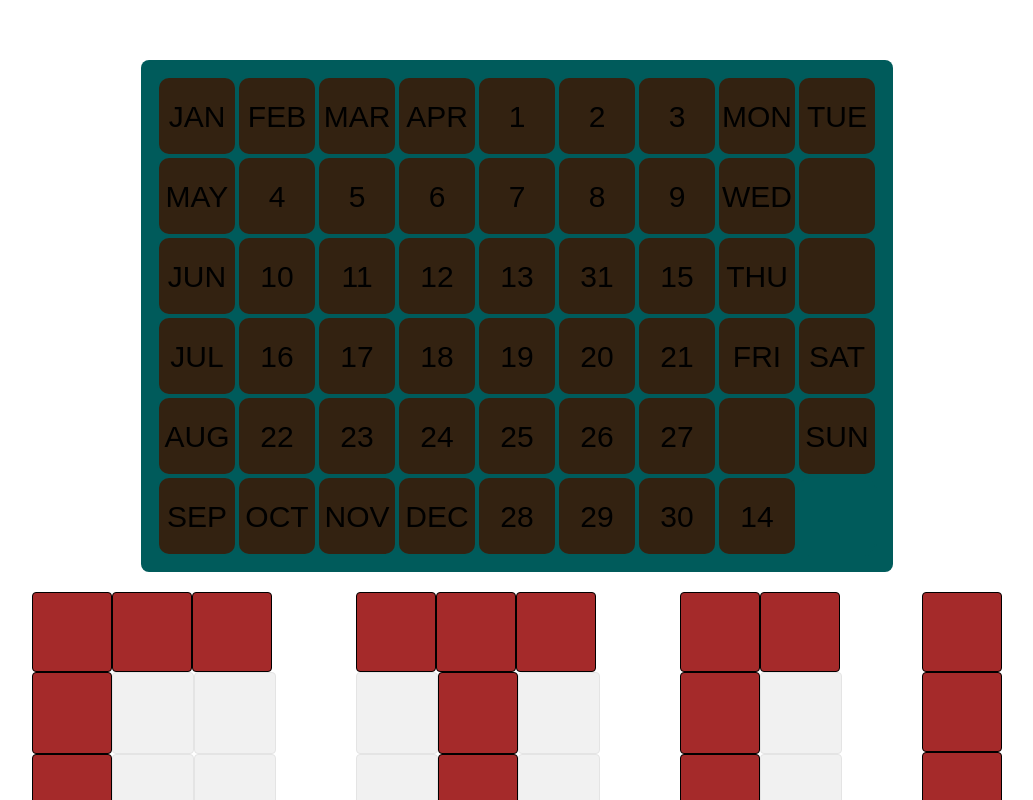
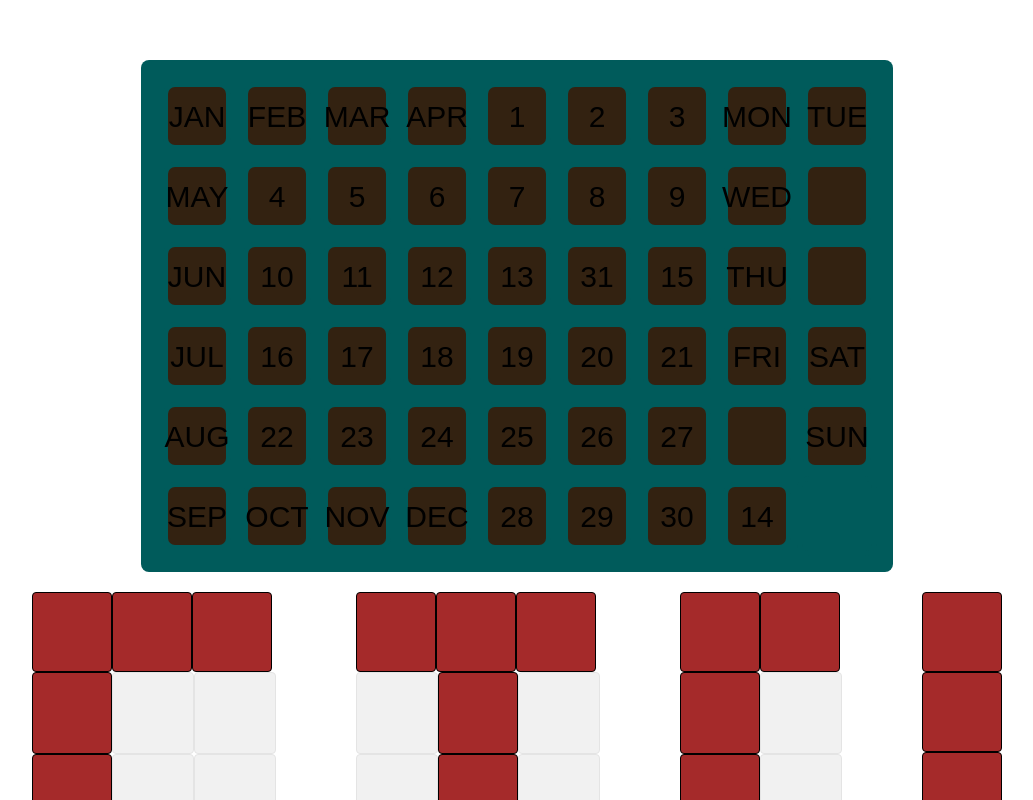
Before and after one commit to json-bell/calendar-puzzle, a React (Vite) app: page / in a window 1280 px wide. Shown: the top 800 px of the page, without its empty margins (123-1156 px from the left). Built offline with nearby package versions, Linux system fonts and the light colour scheme.

Commit message:
creates preview of tile position when a tile is selected

```diff
--- a/src/components/Game/PanelTile/BoardPanel.module.css
+++ b/src/components/Game/PanelTile/BoardPanel.module.css
@@ -1,16 +1,32 @@
-.panel {
-  width: fit-content;
-  aspect-ratio: 1/1;
-  background-color: #321;
+.panelWrapper {
   display: flex;
   align-items: center;
   justify-content: center;
-  pointer-events: none;
+  position: relative;
+}
+
+.panel {
+  display: flex;
+  align-items: center;
+  justify-content: center;
+  width: 100%;
+  aspect-ratio: 1/1;
+  background-color: #321;
   box-sizing: border-box;
-  border: 2px var(--wall-color) solid;
+  border: 5px var(--wall-color) solid;
   border-radius: 12px;
 }
 
 .wall {
   background-color: var(--wall-color);
 }
+
+.piecePreview {
+  position: absolute;
+  pointer-events: none;
+  opacity: 0.5;
+  z-index: var(--z-index-piece-preview);
+}
+.piecePreview > * > * > * {
+  background-color: green !important;
+}
--- a/src/components/Game/PanelTile/BoardPanel.tsx
+++ b/src/components/Game/PanelTile/BoardPanel.tsx
@@ -2,16 +2,31 @@ import styles from "./BoardPanel.module.css";
 import cx from "../../../utils/concatClassNames/concatClassNames";
 import { Panel } from "../../../puzzle/panelTypes";
 import { formatContent } from "../../../puzzle/boardPanels/utils/formatContent";
+import useUserSelection from "../../../context/UserSelection/dispatch";
+import { useState } from "react";
+import PuzzlePiece from "../PuzzlePiece/PuzzlePiece";
+import { panelSizeGlobal } from "../../../global/globalVariables";
 
 export interface PanelProps {
   panel: Panel;
 }
 
 const BoardPanel: React.FC<PanelProps> = ({ panel }) => {
+  const { userSelection } = useUserSelection();
+  const { selectedCell, selectedPiece } = userSelection;
+  const [isPreviewing, setIsHovered] = useState(false);
+
   if (panel.type === "wall")
     return <div className={cx(styles.panel, styles.wall)} />;
 
+  const handlers = {
+    onMouseEnter: () => setIsHovered(true),
+    onMouseLeave: () => setIsHovered(false),
+  };
+
   return (
+    <button {...handlers} className={styles.panelWrapper}>
+      {/* Panel Wrapper */}
       <div
         className={cx(
           styles.panel,
@@ -20,6 +35,19 @@ const BoardPanel: React.FC<PanelProps> = ({ panel }) => {
       >
         {panel.type !== "empty" && formatContent(panel.content)}
       </div>
+      {/* Piece Preview */}
+      {isPreviewing && selectedPiece && (
+        <div
+          className={styles.piecePreview}
+          style={{
+            left: `-${selectedCell.x * panelSizeGlobal}px`,
+            top: `-${selectedCell.y * panelSizeGlobal}px`,
+          }}
+        >
+          <PuzzlePiece piece={selectedPiece} />
+        </div>
+      )}
+    </button>
   );
 };
 
--- a/src/global/globalVariables.ts
+++ b/src/global/globalVariables.ts
@@ -14,7 +14,12 @@ const colourVariables = {
   "--cell-color-selected-cell": "white", // UNUSED ATM
 };
 
+const zIndices = {
+  "--z-index-piece-preview": 100,
+};
+
 export const globalCSSVariables = {
   ...sizeVariables,
   ...colourVariables,
+  ...zIndices,
 } as CSSProperties;
--- a/src/index.css
+++ b/src/index.css
@@ -19,3 +19,9 @@ body {
   min-width: 320px;
   min-height: 100vh;
 }
+
+button {
+  background-color: unset;
+  border: unset;
+  font: unset;
+}
```
Lines whose indentation alone changed are shown as unchanged.
